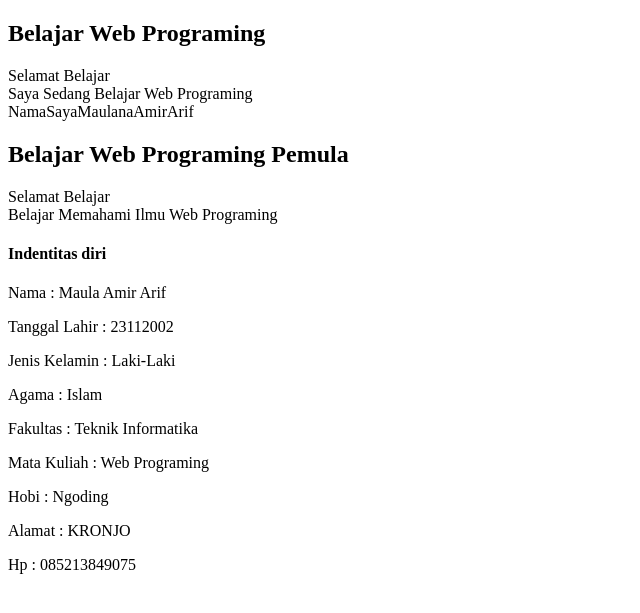
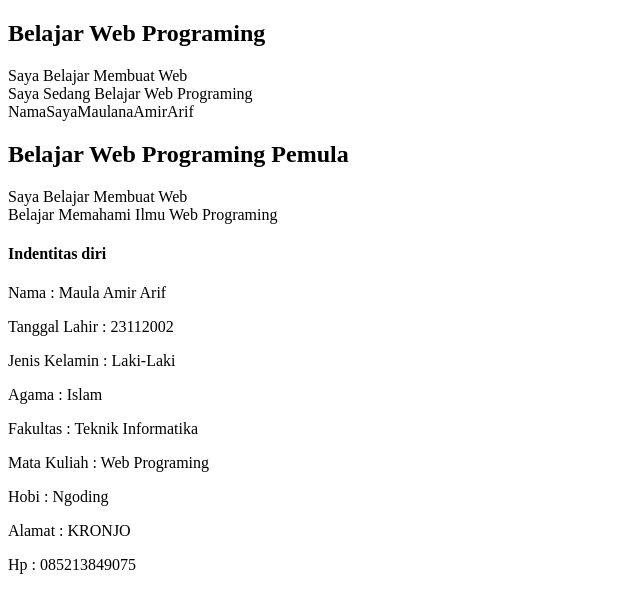
Before and after one commit to kangarifeid/wp2021_1904030048, a PHP site: page / in a window 1280 px wide. Shown: the top 613 px of the page, without its empty margins (0-640 px from the left). Run offline with PHP 8.4, Linux system fonts and the light colour scheme.

Commit message:
menambahkan file pertemuan 3

```diff
--- a/pertemuan 3/index.php
+++ b/pertemuan 3/index.php
@@ -8,14 +8,14 @@
 <body>
   <?php
       echo"<h2>Belajar Web Programing</h2>";
-      echo ("Selamat Belajar<br>");
+      echo ("Saya Belajar Membuat Web<br>");
       echo "Saya Sedang Belajar Web Programing<br>";
       echo "Nama","Saya","Maulana","Amir","Arif";
    ?>
 
   <?php
       print "<h2>Belajar Web Programing Pemula</h2>";
-      print "Selamat Belajar<br>";
+      print "Saya Belajar Membuat Web<br>";
       print "Belajar Memahami Ilmu Web Programing";
    ?>
 
```
